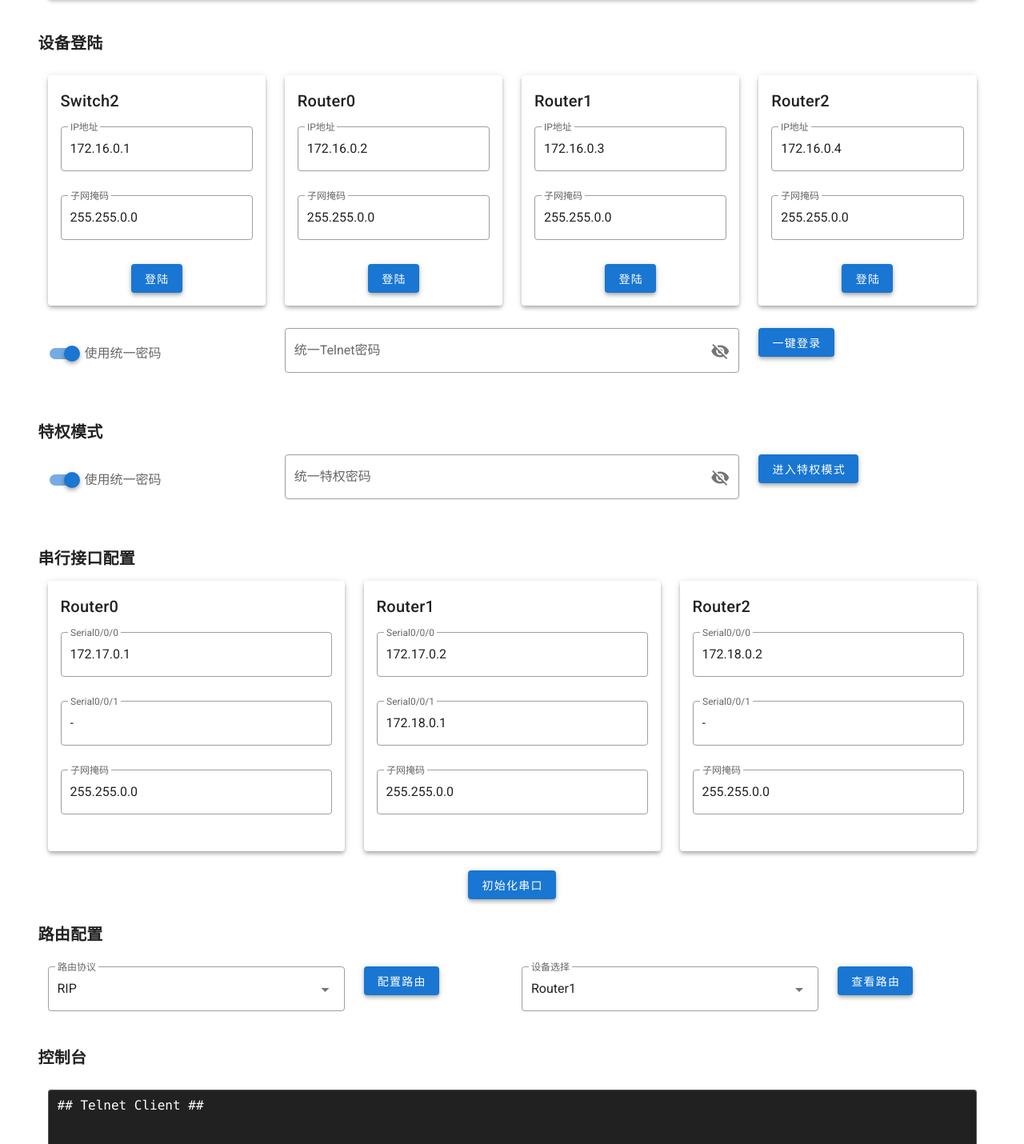
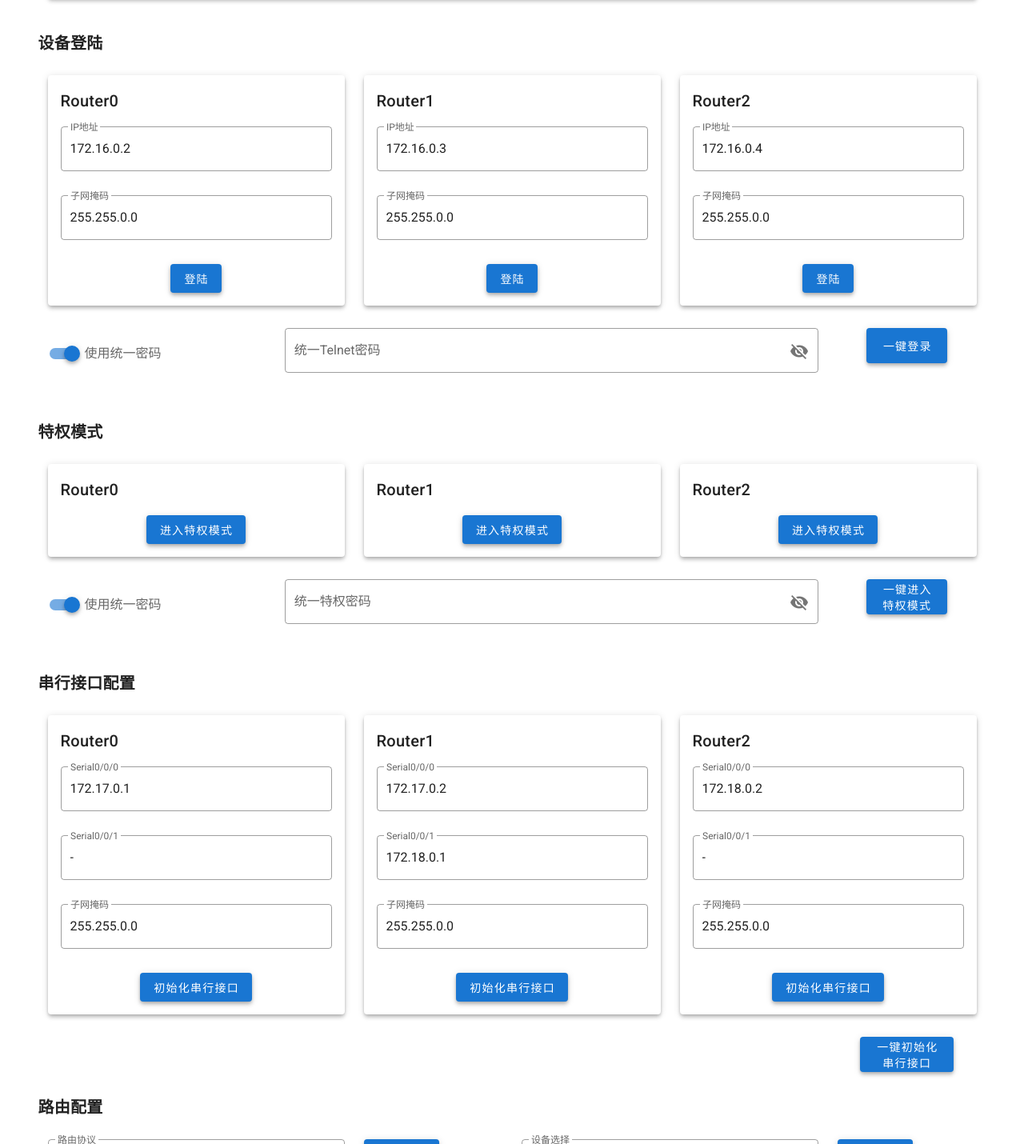
Before and after one commit to codelumos/dynamic-routing-front-end, a Vue app: page / in a window 1280 px wide. Shown: the part 500-1930 px from the top of the page at 80% size. Built offline with nearby package versions, Linux system fonts and the light colour scheme.

Commit message:
删除交换机配置，为每台设备增加独立配置按钮

```diff
--- a/src/components/Login.vue
+++ b/src/components/Login.vue
@@ -9,65 +9,7 @@
 
     <!-- 配置卡片 -->
     <v-row class="text-center">
-      <v-col sm="3">
-        <v-hover v-slot="{ hover }">
-          <v-card :elevation="hover ? 12 : 4">
-            <v-card-title>Switch2</v-card-title>
-            <v-card-text>
-              <v-text-field
-                  v-model="s2.ip"
-                  label="IP地址"
-                  required
-                  outlined
-              ></v-text-field>
-              <v-text-field
-                  v-model="s2.mask"
-                  label="子网掩码"
-                  required
-                  outlined
-              ></v-text-field>
-              <v-text-field
-                  v-show="!unify.enable"
-                  v-model="s2.pwd"
-                  label="Telnet密码"
-                  required
-                  outlined
-                  :append-icon="s2.show ? 'mdi-eye' : 'mdi-eye-off'"
-                  :type="s2.show ? 'text' : 'password'"
-                  @click:append="s2.show = !s2.show"
-              ></v-text-field>
-              <v-btn
-                  elevation="4"
-                  color="primary"
-                  :disabled="s2.state"
-                  :loading="s2.loader"
-                  @click="login('s2', s2.ip, s2.mask, unify.enable ? unify.pwd : s2.pwd)"
-              >
-                登陆
-              </v-btn>
-            </v-card-text>
-
-            <!-- 遮罩层 -->
-            <v-overlay
-                absolute
-                :z-index=0
-                :value="s2.state"
-            >
-              <v-btn
-                  elevation="4"
-                  color="red lighten"
-                  @click="logout('s2')"
-              >
-                退出登陆
-              </v-btn>
-            </v-overlay>
-          </v-card>
-        </v-hover>
-      </v-col>
-
-      <v-spacer></v-spacer>
-
-      <v-col sm="3">
+      <v-col sm="4">
         <v-hover v-slot="{ hover }">
           <v-card :elevation="hover ? 12 : 4">
             <v-card-title>Router0</v-card-title>
@@ -125,7 +67,7 @@
 
       <v-spacer></v-spacer>
 
-      <v-col sm="3">
+      <v-col sm="4">
         <v-hover v-slot="{ hover }">
           <v-card :elevation="hover ? 12 : 4">
             <v-card-title>Router1</v-card-title>
@@ -183,7 +125,7 @@
 
       <v-spacer></v-spacer>
 
-      <v-col sm="3">
+      <v-col sm="4">
         <v-hover v-slot="{ hover }">
           <v-card :elevation="hover ? 12 : 4">
             <v-card-title>Router2</v-card-title>
@@ -240,16 +182,17 @@
       </v-col>
     </v-row>
 
-    <!-- 统一密码选项 -->
-    <p style="white-space: pre-line" v-show="unify.enable"></p>
-    <v-row>
+    <p style="white-space: pre-line"></p>
+
+    <!-- 统一操作选项 -->
+    <v-row class="text-center">
       <v-col sm="3">
         <v-switch
             v-model="unify.enable"
             :label="`使用统一密码`"
         ></v-switch>
       </v-col>
-      <v-col sm="6">
+      <v-col sm="7">
         <v-text-field
             v-show="unify.enable"
             v-model="unify.pwd"
@@ -261,12 +204,13 @@
             @click:append="unify.show = !unify.show"
         ></v-text-field>
       </v-col>
-      <v-col sm="3">
+      <v-col sm="2">
         <v-btn
+            large
             elevation="4"
             color="primary"
-            :disabled="s2.state && r0.state && r1.state && r2.state"
-            :loading="s2.loader && r0.loader && r1.loader && r2.loader"
+            :disabled="r0.state && r1.state && r2.state"
+            :loading="r0.loader && r1.loader && r2.loader"
             @click="login_all"
         >
           一键登录
@@ -284,14 +228,6 @@ export default {
   name: 'Login',
   data() {
     return {
-      s2: {
-        ip: '172.16.0.1', // IP地址
-        mask: '255.255.0.0', // 子网掩码
-        pwd: '', // telnet密码
-        show: false, // 密码可见性
-        state: false, // 登陆状态(true:已登陆, false:未登陆)
-        loader: false // 加载器
-      },
       r0: {
         ip: '172.16.0.2', // IP地址
         mask: '255.255.0.0', // 子网掩码
@@ -416,8 +352,7 @@ export default {
     },
     // 一键登录
     login_all() {
-      axios.all([this.login("s2", this.s2.ip, this.s2.mask, this.unify.enable ? this.unify.pwd : this.s2.pwd),
-        this.login("r0", this.r0.ip, this.r0.mask, this.unify.enable ? this.unify.pwd : this.r0.pwd),
+      axios.all([this.login("r0", this.r0.ip, this.r0.mask, this.unify.enable ? this.unify.pwd : this.r0.pwd),
         this.login("r1", this.r1.ip, this.r1.mask, this.unify.enable ? this.unify.pwd : this.r1.pwd),
         this.login("r2", this.r2.ip, this.r2.mask, this.unify.enable ? this.unify.pwd : this.r2.pwd)
       ]).then(axios.spread(function (res) {
--- a/src/components/Privilege.vue
+++ b/src/components/Privilege.vue
@@ -7,36 +7,15 @@
       </p>
     </v-row>
 
-    <v-card flat>
     <!-- 配置卡片 -->
-      <v-row class="text-center" v-show="!unify.enable">
-        <v-col sm="3">
-          <v-hover v-slot="{ hover }">
-            <v-card :elevation="hover ? 12 : 4">
-              <v-card-title>Switch2</v-card-title>
-              <v-card-text>
-                <v-text-field
-                    v-model="s2.pwd"
-                    label="特权密码"
-                    required
-                    outlined
-                    :append-icon="s2.show ? 'mdi-eye' : 'mdi-eye-off'"
-                    :type="s2.show ? 'text' : 'password'"
-                    @click:append="s2.show = !s2.show"
-                ></v-text-field>
-              </v-card-text>
-            </v-card>
-          </v-hover>
-        </v-col>
-
-        <v-spacer></v-spacer>
-
-        <v-col sm="3">
+    <v-row class="text-center">
+      <v-col sm="4">
         <v-hover v-slot="{ hover }">
           <v-card :elevation="hover ? 12 : 4">
             <v-card-title>Router0</v-card-title>
             <v-card-text>
               <v-text-field
+                  v-show="!unify.enable"
                   v-model="r0.pwd"
                   label="特权密码"
                   required
@@ -45,19 +24,43 @@
                   :type="r0.show ? 'text' : 'password'"
                   @click:append="r0.show = !r0.show"
               ></v-text-field>
+              <v-btn
+                  elevation="4"
+                  color="primary"
+                  :disabled="r0.state"
+                  :loading="r0.loader"
+                  @click="enable('r0', r0.pwd)"
+              >
+                进入特权模式
+              </v-btn>
             </v-card-text>
+
+            <!-- 遮罩层 -->
+            <v-overlay
+                absolute
+                :z-index=0
+                :value="r0.state"
+            >
+              <v-btn
+                  elevation="4"
+                  color="success"
+              >
+                已进入特权模式
+              </v-btn>
+            </v-overlay>
           </v-card>
         </v-hover>
       </v-col>
 
       <v-spacer></v-spacer>
 
-        <v-col sm="3">
+      <v-col sm="4">
         <v-hover v-slot="{ hover }">
           <v-card :elevation="hover ? 12 : 4">
             <v-card-title>Router1</v-card-title>
             <v-card-text>
               <v-text-field
+                  v-show="!unify.enable"
                   v-model="r1.pwd"
                   label="特权密码"
                   required
@@ -66,19 +69,43 @@
                   :type="r1.show ? 'text' : 'password'"
                   @click:append="r1.show = !r1.show"
               ></v-text-field>
+              <v-btn
+                  elevation="4"
+                  color="primary"
+                  :disabled="r1.state"
+                  :loading="r1.loader"
+                  @click="enable('r1', r1.pwd)"
+              >
+                进入特权模式
+              </v-btn>
             </v-card-text>
+
+            <!-- 遮罩层 -->
+            <v-overlay
+                absolute
+                :z-index=0
+                :value="r1.state"
+            >
+              <v-btn
+                  elevation="4"
+                  color="success"
+              >
+                已进入特权模式
+              </v-btn>
+            </v-overlay>
           </v-card>
         </v-hover>
       </v-col>
 
       <v-spacer></v-spacer>
 
-        <v-col sm="3">
+      <v-col sm="4">
         <v-hover v-slot="{ hover }">
           <v-card :elevation="hover ? 12 : 4">
             <v-card-title>Router2</v-card-title>
             <v-card-text>
               <v-text-field
+                  v-show="!unify.enable"
                   v-model="r2.pwd"
                   label="特权密码"
                   required
@@ -87,22 +114,46 @@
                   :type="r2.show ? 'text' : 'password'"
                   @click:append="r2.show = !r2.show"
               ></v-text-field>
+              <v-btn
+                  elevation="4"
+                  color="primary"
+                  :disabled="r2.state"
+                  :loading="r2.loader"
+                  @click="enable('r2', r2.pwd)"
+              >
+                进入特权模式
+              </v-btn>
             </v-card-text>
+
+            <!-- 遮罩层 -->
+            <v-overlay
+                absolute
+                :z-index=0
+                :value="r2.state"
+            >
+              <v-btn
+                  elevation="4"
+                  color="success"
+              >
+                已进入特权模式
+              </v-btn>
+            </v-overlay>
           </v-card>
         </v-hover>
       </v-col>
     </v-row>
 
-      <!-- 统一密码选项 -->
-      <p style="white-space: pre-line" v-show="!unify.enable"></p>
-      <v-row>
+    <p style="white-space: pre-line"></p>
+
+    <!-- 统一操作选项 -->
+    <v-row class="text-center">
       <v-col sm="3">
         <v-switch
             v-model="unify.enable"
             :label="`使用统一密码`"
         ></v-switch>
       </v-col>
-        <v-col sm="6">
+      <v-col sm="7">
         <v-text-field
             v-show="unify.enable"
             v-model="unify.pwd"
@@ -114,30 +165,19 @@
             @click:append="unify.show = !unify.show"
         ></v-text-field>
       </v-col>
-        <v-col sm="3">
+      <v-col sm="2">
         <v-btn
+            large
             elevation="4"
             color="primary"
-              :disabled="s2.state && r0.state && r1.state && r2.state"
-              :loading="s2.loader || r0.loader || r1.loader || r2.loader"
+            :disabled="r0.state && r1.state && r2.state"
+            :loading="r0.loader && r1.loader && r2.loader"
             @click="enable_all"
         >
-            进入特权模式
+          一键进入<br>特权模式
         </v-btn>
       </v-col>
     </v-row>
-
-      <!-- 遮罩层 -->
-      <v-overlay
-          absolute
-          :z-index=0
-          :value="s2.state && r0.state && r1.state && r2.state"
-      >
-        <v-btn color="success">
-          已进入特权模式
-        </v-btn>
-      </v-overlay>
-    </v-card>
   </v-container>
 </template>
 
@@ -148,12 +188,6 @@ export default {
   name: "Privilege",
   data() {
     return {
-      s2: {
-        pwd: '', // 特权密码
-        show: false, // 密码可见性
-        state: false, // 设备状态(true:特权模式, false:非特权模式)
-        loader: false // 加载器
-      },
       r0: {
         pwd: '', // 特权密码
         show: false, // 密码可见性
@@ -201,8 +235,8 @@ export default {
     // 进入特权模式
     enable(dev_no, pwd) {
       // 检查设备状态
-      let state_check = "this." + dev_no + ".state === true" // 已登录
-      let waiting_check = "this." + dev_no + ".loader === true" // 登陆中
+      let state_check = "this." + dev_no + ".state === true" // 已进入特权模式
+      let waiting_check = "this." + dev_no + ".loader === true" // 进入特权模式中
       if (eval(state_check) || eval(waiting_check)) {
         return
       }
@@ -243,8 +277,7 @@ export default {
     },
     // 一键进入特权模式
     enable_all() {
-      axios.all([this.enable("s2", this.unify.enable ? this.unify.pwd : this.s2.pwd),
-        this.enable("r0", this.unify.enable ? this.unify.pwd : this.r0.pwd),
+      axios.all([this.enable("r0", this.unify.enable ? this.unify.pwd : this.r0.pwd),
         this.enable("r1", this.unify.enable ? this.unify.pwd : this.r1.pwd),
         this.enable("r2", this.unify.enable ? this.unify.pwd : this.r2.pwd)
       ]).then(axios.spread(function (res) {
--- a/src/components/Protocol.vue
+++ b/src/components/Protocol.vue
@@ -73,10 +73,11 @@
     </v-row>
 
     <!-- 清空按钮 -->
-    <v-row>
+    <v-row class="text-center">
       <v-col sm="10"></v-col>
       <v-col sm="2">
         <v-btn
+            large
             elevation="4"
             color="primary"
             @click="msg='## Telnet Client ##\n'"
--- a/src/components/Serial.vue
+++ b/src/components/Serial.vue
@@ -7,7 +7,6 @@
       </p>
     </v-row>
 
-    <v-card flat>
     <!-- 配置卡片 -->
     <v-row class="text-center">
       <v-col sm="4">
@@ -33,7 +32,30 @@
                   required
                   outlined
               ></v-text-field>
+              <v-btn
+                  elevation="4"
+                  color="primary"
+                  :disabled="r0.state"
+                  :loading="r0.loader"
+                  @click="init('r0', [r0.serial0, r0.serial1], r0.mask)"
+              >
+                初始化串行接口
+              </v-btn>
             </v-card-text>
+
+            <!-- 遮罩层 -->
+            <v-overlay
+                absolute
+                :z-index=0
+                :value="r0.state"
+            >
+              <v-btn
+                  elevation="4"
+                  color="success"
+              >
+                串行接口已初始化
+              </v-btn>
+            </v-overlay>
           </v-card>
         </v-hover>
       </v-col>
@@ -63,7 +85,30 @@
                   required
                   outlined
               ></v-text-field>
+              <v-btn
+                  elevation="4"
+                  color="primary"
+                  :disabled="r1.state"
+                  :loading="r1.loader"
+                  @click="init('r1', [r1.serial0, r1.serial1], r1.mask)"
+              >
+                初始化串行接口
+              </v-btn>
             </v-card-text>
+
+            <!-- 遮罩层 -->
+            <v-overlay
+                absolute
+                :z-index=0
+                :value="r1.state"
+            >
+              <v-btn
+                  elevation="4"
+                  color="success"
+              >
+                串行接口已初始化
+              </v-btn>
+            </v-overlay>
           </v-card>
         </v-hover>
       </v-col>
@@ -93,37 +138,53 @@
                   required
                   outlined
               ></v-text-field>
+              <v-btn
+                  elevation="4"
+                  color="primary"
+                  :disabled="r2.state"
+                  :loading="r2.loader"
+                  @click="init('r2', [r2.serial0, r2.serial1], r2.mask)"
+              >
+                初始化串行接口
+              </v-btn>
             </v-card-text>
+
+            <!-- 遮罩层 -->
+            <v-overlay
+                absolute
+                :z-index=0
+                :value="r2.state"
+            >
+              <v-btn
+                  elevation="4"
+                  color="success"
+              >
+                串行接口已初始化
+              </v-btn>
+            </v-overlay>
           </v-card>
         </v-hover>
       </v-col>
     </v-row>
 
+    <p style="white-space: pre-line"></p>
+
+    <!-- 统一操作选项 -->
     <v-row class="text-center">
-        <v-col>
+      <v-col sm="10"></v-col>
+      <v-col sm="2">
         <v-btn
+            large
             elevation="4"
             color="primary"
             :disabled="r0.state && r1.state && r2.state"
-              :loading="r0.loader || r1.loader || r2.loader"
+            :loading="r0.loader && r1.loader && r2.loader"
             @click="init_all"
         >
-            初始化串口
+          一键初始化<br>串行接口
         </v-btn>
       </v-col>
     </v-row>
-
-      <!-- 遮罩层 -->
-      <v-overlay
-          absolute
-          :z-index=0
-          :value="r0.state && r1.state && r2.state"
-      >
-        <v-btn color="success">
-          串行接口已初始化
-        </v-btn>
-      </v-overlay>
-    </v-card>
   </v-container>
 </template>
 
@@ -179,9 +240,10 @@ export default {
     // 初始化串行接口
     init(dev_no, ip_list, mask) {
       // 检查设备状态
-      let state_check = "this." + dev_no + ".state === true" // 已登录
-      let waiting_check = "this." + dev_no + ".loader === true" // 登陆中
+      let state_check = "this." + dev_no + ".state === true" // 已初始化
+      let waiting_check = "this." + dev_no + ".loader === true" // 初始化中
       if (eval(state_check) || eval(waiting_check)) {
+        console.log("return")
         return
       }
       // 设置加载器
```
Lines whose indentation alone changed are shown as unchanged.
